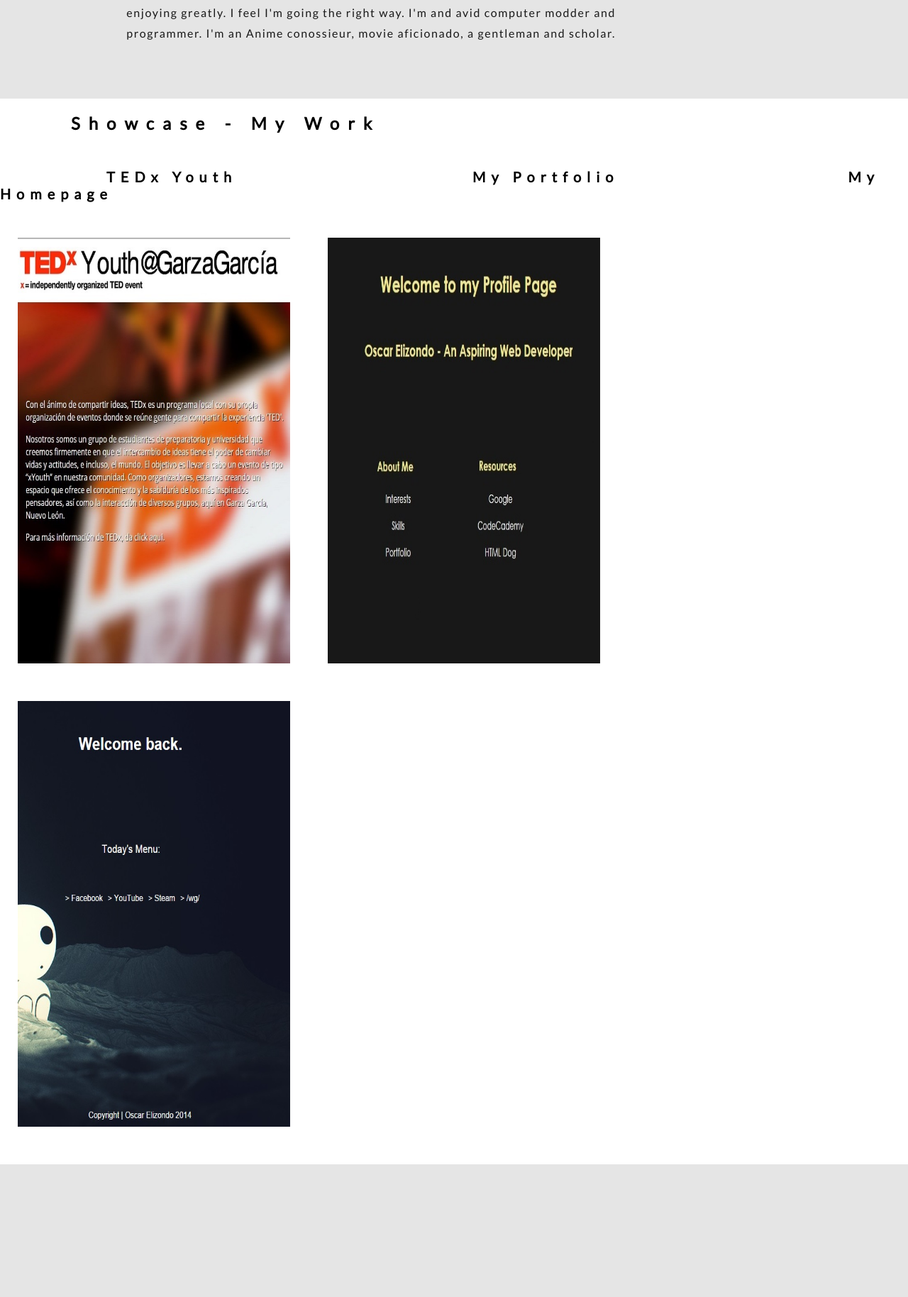
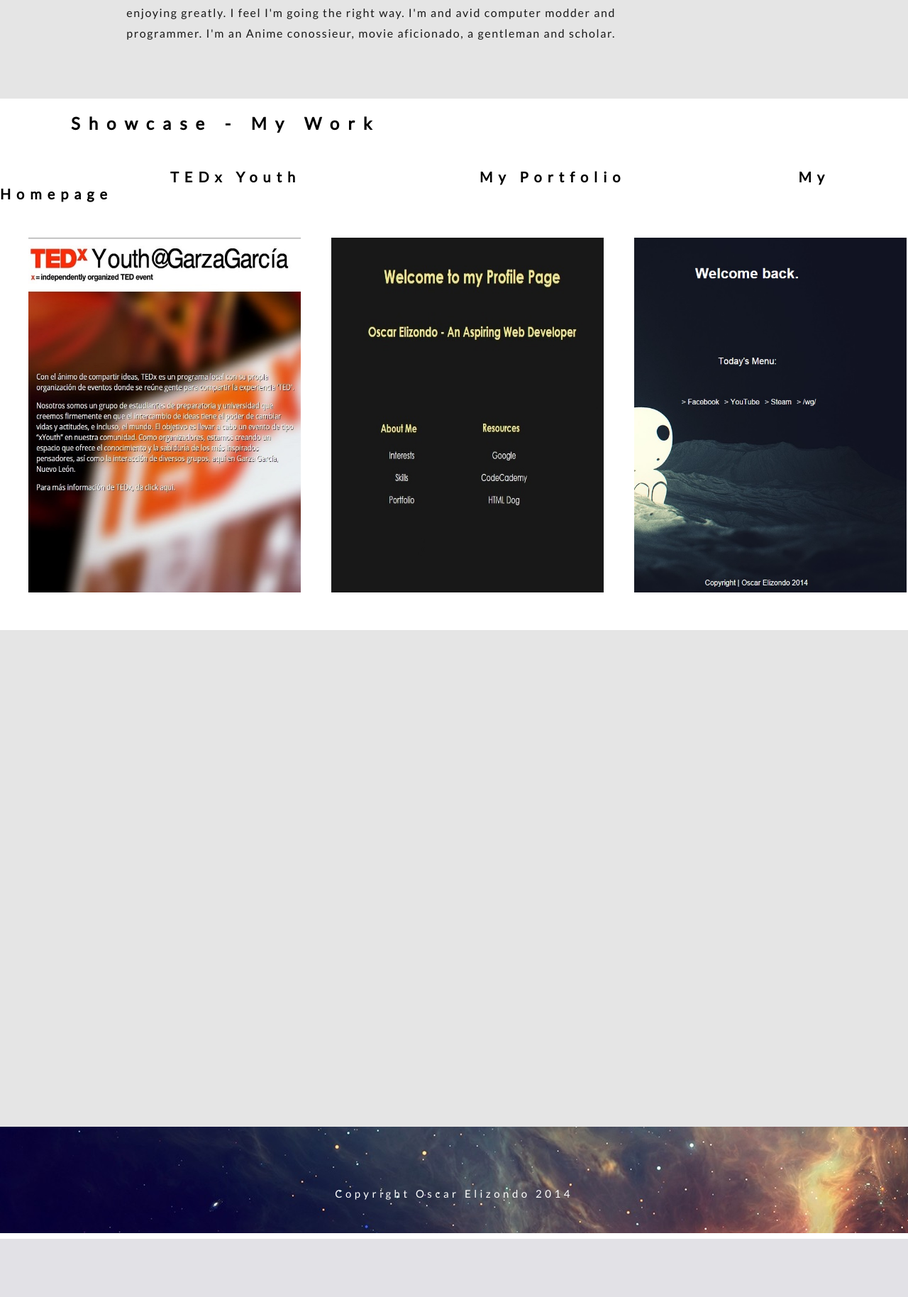
Before and after one commit to oelizondo/ArtistTemplate, a PHP site: page / in a window 1280 px wide. Shown: the part 1619-3447 px from the top of the page at 71% size. After the commit the page ends 3365 px from the top, so only its background shows below. Run offline with PHP 8.4, Linux system fonts and the light colour scheme.

Commit message:
positioning tweaks

```diff
--- a/index.html
+++ b/index.html
@@ -45,9 +45,9 @@
 		<h2 class="tedtitle">My Portfolio</h2>
 		<h2 class="tedtitle">My Homepage</h2>
 		<div id="gallerycont">
-			<a href="" class="gallerylinks"><img src="images/ted1.jpg" alt=""></a>
-			<a href="" class="gallerylinks"><img src="images/oscaar.jpg" alt=""></a>
-			<a href="" class="gallerylinks"><img src="images/homepage.jpg" alt=""></a>
+			<a target="_blank" href="http://oscarmarcelo95.github.io/TEDxYouthGarzaGarciaNuevo/" class="gallerylinks"><img src="images/ted1.jpg" alt=""></a>
+			<a target="_blank" href="http://oscarmarcelo95.github.io/" class="gallerylinks"><img src="images/oscaar.jpg" alt=""></a>
+			<a target="_blank" href="http://oscarmarcelo95.github.io/homepage/" class="gallerylinks"><img src="images/homepage.jpg" alt=""></a>
 		</div>
 	</div>
 	<div id="skillset">
--- a/style.css
+++ b/style.css
@@ -147,8 +147,7 @@
     letter-spacing: 0.5em; }
   #gallery .tedtitle {
     display: inline;
-    margin-left: 150px;
-    margin-right: 170px;
+    margin-left: 240px;
     letter-spacing: 0.4em;
     font-size: 20px; }
 
@@ -156,10 +155,9 @@
   margin-top: 50px;
   background: white; }
   #gallerycont img {
-    margin-left: 25px;
-    margin-right: 25px;
+    margin-left: 40px;
     margin-bottom: 50px;
-    height: 600px;
+    height: 500px;
     width: 30%; }
   #gallerycont .gallerylinks:hover {
     opacity: 0.5; }
--- a/style.sass
+++ b/style.sass
@@ -140,18 +140,16 @@
 		letter-spacing: 0.5em
 	.tedtitle
 		display: inline
-		margin-left: 150px
-		margin-right: 170px
+		margin-left: 240px
 		letter-spacing: 0.4em
 		font-size: 20px
 #gallerycont
 	margin-top: 50px
 	background: white
 	img
-		margin-left: 25px
-		margin-right: 25px
+		margin-left: 40px
 		margin-bottom: 50px
-		height: 600px
+		height: 500px
 		width: 30%
 	.gallerylinks:hover
 		opacity: 0.5
```
Also changed, not shown: 1 other file.
